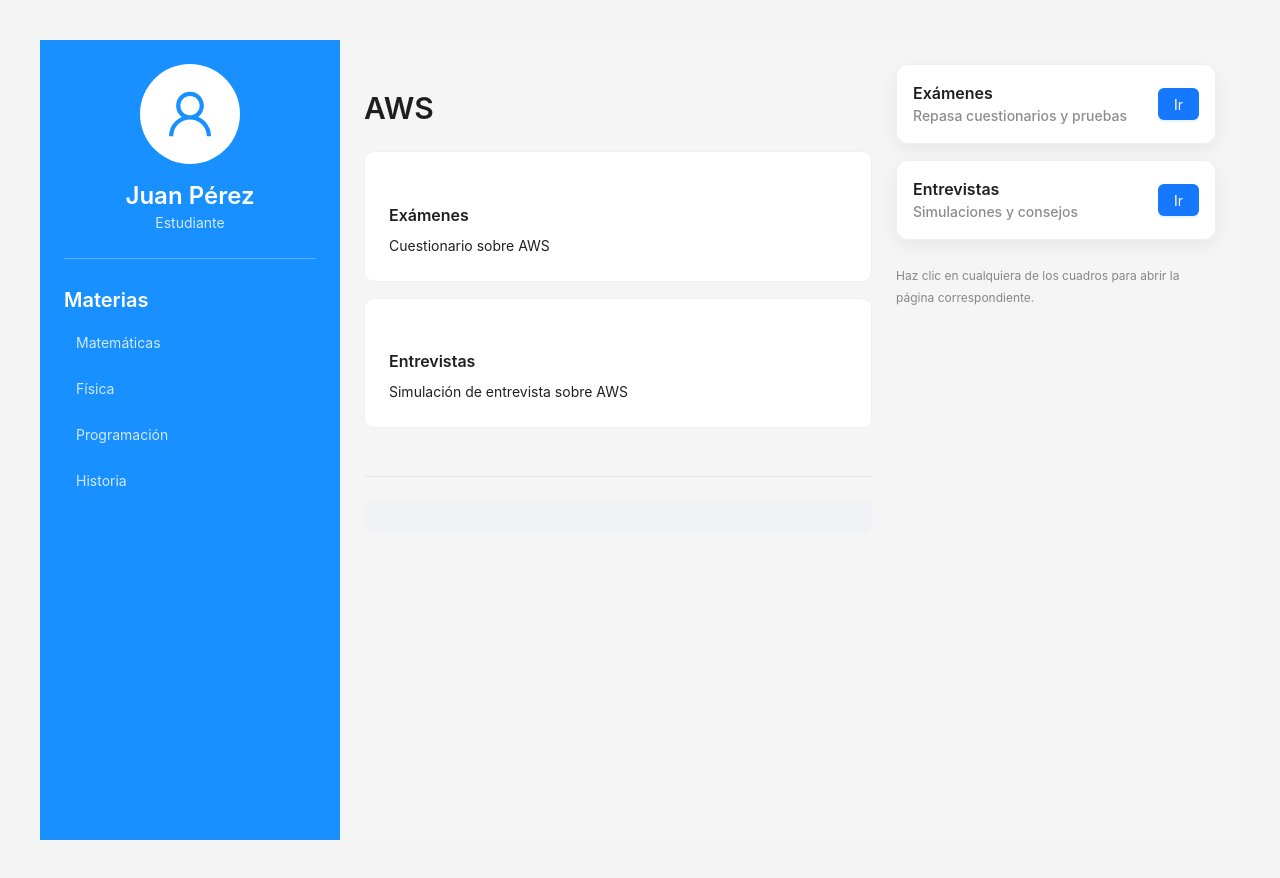
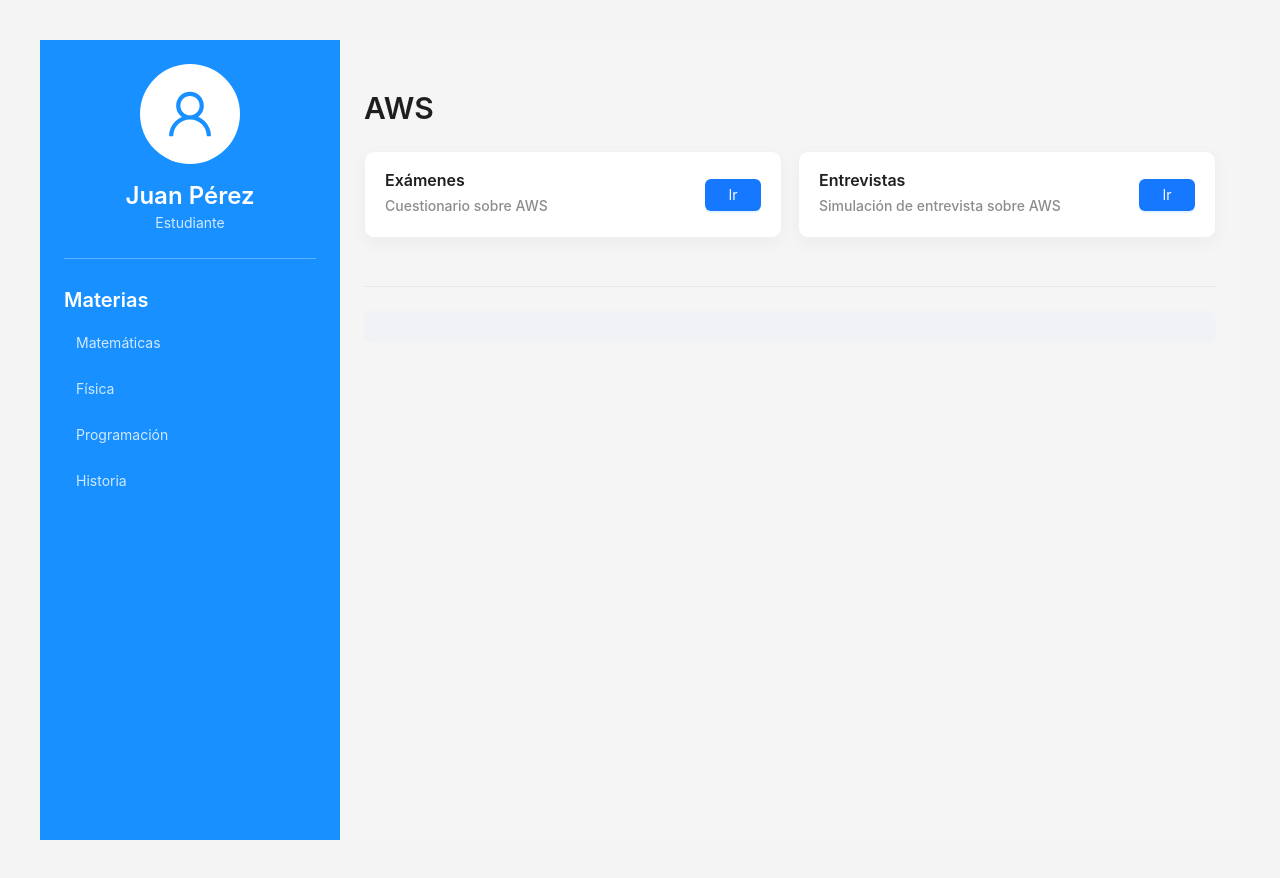
Before and after one commit to tarnishedAlexander/Learning-Agent, a React (Vite) app in the folder client/: page /reforzamiento in a window 1280 px wide. Built offline with nearby package versions, Linux system fonts and the light colour scheme; no server answers.

Commit message:
feat(client): correccion reforzamiento.txt.

```diff
--- a/client/src/pages/reforzamiento.tsx
+++ b/client/src/pages/reforzamiento.tsx
@@ -6,6 +6,43 @@
 
 const { Title, Text } = Typography;
 const { Content, Sider } = Layout;
+
+const containerStyle: React.CSSProperties = { maxWidth: 980, margin: "0 auto" };
+// ahora usamos row con wrap para permitir dos cards lado a lado
+const cardsContainerStyle: React.CSSProperties = {
+  marginTop: 24,
+  display: "flex",
+  flexDirection: "row",
+  gap: 16,
+  flexWrap: "wrap",
+  alignItems: "stretch",
+};
+const cardWrapperStyle: React.CSSProperties = {
+  flex: "1 1 45%", // toma hasta ~45% del ancho, permitiendo gap
+  minWidth: 260,   // para que responda bien en pantallas pequeñas
+  display: "flex", // para que el card ocupe toda la altura del wrapper
+};
+const cardBaseStyle: React.CSSProperties = {
+  borderRadius: 10,
+  cursor: "pointer",
+  boxShadow: "0 6px 18px rgba(0,0,0,0.04)",
+  minHeight: 84,
+  width: "100%", // que el card ocupe todo el wrapper
+};
+const cardBodyStyle: React.CSSProperties = {
+  padding: 20,
+  display: "flex",
+  alignItems: "center",
+};
+const textBlockStyle: React.CSSProperties = {
+  flex: 1,
+  display: "flex",
+  flexDirection: "column",
+  justifyContent: "center",
+  textAlign: "left",
+  marginRight: 16,
+};
+const buttonWrapperStyle: React.CSSProperties = { display: "flex", alignItems: "center" };
 
 export function StudentProfile() {
   const [activeSubject, setActiveSubject] = useState<string | null>(null);
@@ -17,8 +54,8 @@
     subjects: ["Matemáticas", "Física", "Programación", "Historia"],
     aws: {
       exam: "Cuestionario sobre AWS",
-      interview: "Simulación de entrevista sobre AWS"
-    }
+      interview: "Simulación de entrevista sobre AWS",
+    },
   };
 
   return (
@@ -32,13 +69,15 @@
           height: "100vh",
           position: "sticky",
           top: 0,
-          left: 0
+          left: 0,
         }}
       >
         {/* Perfil del estudiante */}
         <div style={{ display: "flex", flexDirection: "column", alignItems: "center" }}>
           <Avatar size={100} icon={<UserOutlined />} style={{ marginBottom: 16, backgroundColor: "#fff", color: "#1890ff" }} />
-          <Title level={3} style={{ color: "#fff", margin: 0 }}>{studentData.name}</Title>
+          <Title level={3} style={{ color: "#fff", margin: 0 }}>
+            {studentData.name}
+          </Title>
           <Text style={{ color: "rgba(255,255,255,0.8)" }}>{studentData.role}</Text>
         </div>
 
@@ -46,7 +85,9 @@
 
         {/* Lista de materias */}
         <div style={{ marginTop: 24 }}>
-          <Title level={4} style={{ color: "#fff" }}>Materias</Title>
+          <Title level={4} style={{ color: "#fff" }}>
+            Materias
+          </Title>
           <div style={{ display: "flex", flexDirection: "column", gap: 8 }}>
             {studentData.subjects.map((subject, index) => (
               <Text
@@ -58,7 +99,7 @@
                   cursor: "pointer",
                   backgroundColor: activeSubject === subject ? "rgba(255,255,255,0.2)" : "transparent",
                   transition: "all 0.3s",
-                  fontWeight: activeSubject === subject ? "bold" : "normal"
+                  fontWeight: activeSubject === subject ? "bold" : "normal",
                 }}
                 onClick={() => setActiveSubject(subject)}
               >
@@ -72,110 +113,69 @@
       {/* Contenido principal */}
       <Layout style={{ padding: "24px" }}>
         <Content>
-          {/* Contenedor principal dividido en 2 columnas:
-              - left: contenido principal (flex-1)
-              - right: panel con los dos cuadros (fixed width) */}
-          <div
-            style={{
-              display: "flex",
-              gap: 24,
-              alignItems: "flex-start",
-            }}
-          >
-            {/* Columna izquierda: contenido principal */}
-            <div style={{ flex: 1, minWidth: 0 }}>
-              <Title level={2}>AWS</Title>
+          {/* Contenido principal centrado */}
+          <div style={containerStyle}>
+            <Title level={2}>AWS</Title>
 
-              <div style={{ marginTop: 24 }}>
-                <Card style={{ borderRadius: 10, marginBottom: 16 }}>
-                  <Title level={5}>Exámenes</Title>
-                  <Text>{studentData.aws.exam}</Text>
-                </Card>
-                <Card style={{ borderRadius: 10 }}>
-                  <Title level={5}>Entrevistas</Title>
-                  <Text>{studentData.aws.interview}</Text>
-                </Card>
+            {/* Tarjetas en fila (responsive) */}
+            <div style={cardsContainerStyle}>
+              {/* Wrapper de Exámenes */}
+              <div style={cardWrapperStyle}>
+                <Link to="/examenes" style={{ textDecoration: "none", width: "100%" }}>
+                  <Card hoverable role="button" aria-label="Ir a Exámenes" style={cardBaseStyle} bodyStyle={cardBodyStyle}>
+                    <div style={textBlockStyle}>
+                      <Title level={5} style={{ margin: 0, lineHeight: 1.1 }}>
+                        Exámenes
+                      </Title>
+                      <Text type="secondary" style={{ marginTop: 6 }}>
+                        {studentData.aws.exam}
+                      </Text>
+                    </div>
+
+                    <div style={buttonWrapperStyle}>
+                      <Button type="primary" style={{ minWidth: 56 }}>
+                        Ir
+                      </Button>
+                    </div>
+                  </Card>
+                </Link>
               </div>
 
-              {/* Sección de compartir pantalla */}
-              <Divider style={{ marginTop: 48 }} />
-              <div style={{
+              {/* Wrapper de Entrevistas */}
+              <div style={cardWrapperStyle}>
+                <Link to="/entrevistas" style={{ textDecoration: "none", width: "100%" }}>
+                  <Card hoverable role="button" aria-label="Ir a Entrevistas" style={cardBaseStyle} bodyStyle={cardBodyStyle}>
+                    <div style={textBlockStyle}>
+                      <Title level={5} style={{ margin: 0, lineHeight: 1.1 }}>
+                        Entrevistas
+                      </Title>
+                      <Text type="secondary" style={{ marginTop: 6 }}>
+                        {studentData.aws.interview}
+                      </Text>
+                    </div>
+
+                    <div style={buttonWrapperStyle}>
+                      <Button type="primary" style={{ minWidth: 56 }}>
+                        Ir
+                      </Button>
+                    </div>
+                  </Card>
+                </Link>
+              </div>
+            </div>
+
+            {/* Sección de compartir pantalla */}
+            <Divider style={{ marginTop: 48 }} />
+            <div
+              style={{
                 background: "#f0f2f5",
                 padding: 16,
                 borderRadius: 8,
-                marginTop: 24
-              }}>
-                {/* Contenido adicional (vacío por ahora) */}
-              </div>
-            </div>
-
-            {/* Columna derecha: dos cuadros presionables */}
-            <aside
-              style={{
-                width: 320,
-                minWidth: 220,
-                display: "flex",
-                flexDirection: "column",
-                gap: 16,
+                marginTop: 24,
               }}
             >
-              {/* Card clickable: Exámenes */}
-              <Link to="/examenes" style={{ textDecoration: "none" }}>
-                <Card
-                  hoverable
-                  role="button"
-                  aria-label="Ir a Exámenes"
-                  style={{
-                    borderRadius: 12,
-                    cursor: "pointer",
-                    boxShadow: "0 6px 18px rgba(0,0,0,0.06)",
-                  }}
-                  bodyStyle={{ padding: 16 }}
-                >
-                  <div style={{ display: "flex", alignItems: "center", justifyContent: "space-between" }}>
-                    <div>
-                      <Title level={5} style={{ margin: 0 }}>Exámenes</Title>
-                      <Text type="secondary">Repasa cuestionarios y pruebas</Text>
-                    </div>
-                    <div style={{ display: "flex", alignItems: "center" }}>
-                      <Button type="primary">Ir</Button>
-                    </div>
-                  </div>
-                </Card>
-              </Link>
-
-              {/* Card clickable: Entrevistas */}
-              <Link to="/entrevistas" style={{ textDecoration: "none" }}>
-                <Card
-                  hoverable
-                  role="button"
-                  aria-label="Ir a Entrevistas"
-                  style={{
-                    borderRadius: 12,
-                    cursor: "pointer",
-                    boxShadow: "0 6px 18px rgba(0,0,0,0.06)",
-                  }}
-                  bodyStyle={{ padding: 16 }}
-                >
-                  <div style={{ display: "flex", alignItems: "center", justifyContent: "space-between" }}>
-                    <div>
-                      <Title level={5} style={{ margin: 0 }}>Entrevistas</Title>
-                      <Text type="secondary">Simulaciones y consejos</Text>
-                    </div>
-                    <div style={{ display: "flex", alignItems: "center" }}>
-                      <Button type="primary">Ir</Button>
-                    </div>
-                  </div>
-                </Card>
-              </Link>
-
-              {/* Texto de ayuda */}
-              <div style={{ marginTop: 8 }}>
-                <Text type="secondary" style={{ fontSize: 12 }}>
-                  Haz clic en cualquiera de los cuadros para abrir la página correspondiente.
-                </Text>
-              </div>
-            </aside>
+              {/* Contenido adicional (vacío por ahora) */}
+            </div>
           </div>
         </Content>
       </Layout>
```
